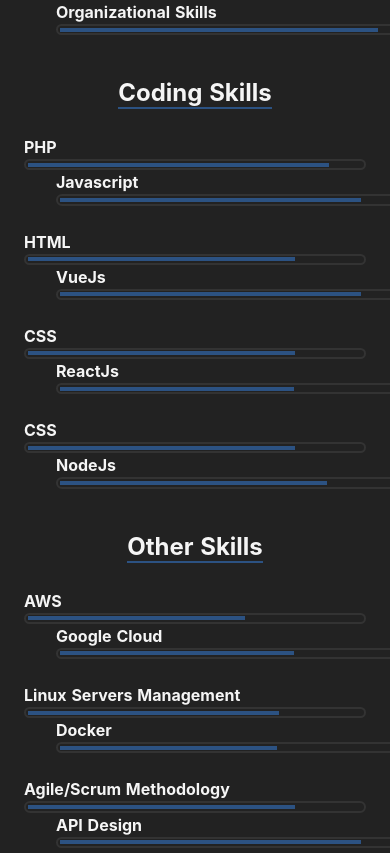
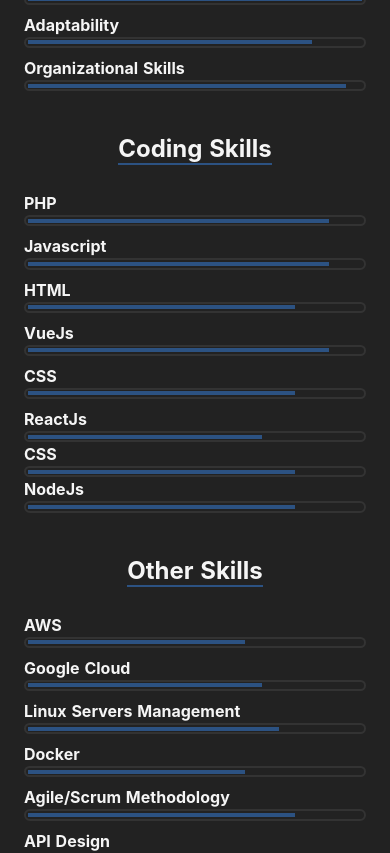
Before and after one commit to JuanNitram/personal-blog, a Nuxt app: page /resume in a window 390 px wide. Shown: the part 2497-3350 px from the top of the page. Built offline with nearby package versions, Linux system fonts and the light colour scheme.

Commit message:
Update responsive styles

```diff
--- a/components/pages/home/Facts.vue
+++ b/components/pages/home/Facts.vue
@@ -1,6 +1,6 @@
 <template>
     <div class="mx-auto px-2 lg:px-32 pb-12 text-gray-400">
-        <div class="w-full px-5 py-12">
+        <div class="w-full px-5 py-4">
             <h1 class="text-2xl font-bold text-center lg:text-left">
                 <span class="border-b-2 border-blue-800 text-gray-100">Fun Facts</span>
             </h1>
--- a/components/pages/home/Hero.vue
+++ b/components/pages/home/Hero.vue
@@ -1,11 +1,11 @@
 <template>
-    <div id="hero" class="block lg:flex mx-auto px-2 lg:px-72 py-12">
+    <div id="hero" class="block lg:flex mx-auto px-4 lg:px-72 py-8">
         <div class="w-full lg:w-1/2 flex flex-col justify-center items-center py-6">
             <img id="personal-image" src="~/assets/img/me.png" class="rounded-full border-gray-700 w-64 h-64 lg:w-96 lg:h-96 shadow-lg"/>
         </div>
         <div class="w-full lg:w-1/2 flex flex-col justify-center">
-            <h3 class="text-md lg:text-xl text-center lg:text-left text-gray-400">Juan Vargas</h3>
-            <h1 class="text-xl lg:text-2xl lg:text-4xl text-center lg:text-left text-gray-100">Software Developer</h1>
+            <h3 class="text-lg lg:text-xl text-center lg:text-left text-gray-400">Juan Vargas</h3>
+            <h1 class="text-3xl lg:text-4xl text-center lg:text-left text-gray-100">Software Developer</h1>
             <p class="text-sm lg:text-md text-center lg:text-left text-gray-400">Lorem ipsum dolor, sit amet consectetur adipisicing elit. Saepe earum, eius velit commodi porro recusandae cupiditate odio eos quae et! Architecto vero nihil atque, aliquid totam aliquam. Ducimus, soluta quis.</p>
             <div class="hidden lg:flex justify-center lg:justify-start pt-6">
                 <Button text="Download CV" />
--- a/components/pages/resume/Certificates.vue
+++ b/components/pages/resume/Certificates.vue
@@ -5,7 +5,7 @@
         </div>
 
         <div class="block lg:flex">
-            <div class="w-full lg:w-1/2 flex border border-gray-800 rounded-lg mr-8">
+            <div class="w-full lg:w-1/2 flex border border-gray-800 rounded-lg mr-0 lg:mr-8 mt-8 lg:mt-0">
                 <div class="flex items-center justify-center p-10 bg-gray-800" style="min-width: 9rem;">
                     <i class="fas fa-undo fa-2x text-gray-900"></i>
                 </div>
@@ -15,7 +15,7 @@
                     <h3 class="text-xs text-gray-400">19 April 2018</h3>
                 </div>
             </div>
-            <div class="w-full lg:w-1/2 flex border border-gray-800 rounded-lg mr-8">
+            <div class="w-full lg:w-1/2 flex border border-gray-800 rounded-lg ml-0 lg:ml-8 mt-8 lg:mt-0">
                 <div class="flex items-center justify-center p-10 bg-gray-800" style="min-width: 9rem;">
                     <i class="fab fa-docker fa-2x text-gray-900"></i>
                 </div>
@@ -54,26 +54,3 @@
         }
     }
 </script>
-
-// <div class="block lg:flex">
-//             <div class="w-full lg:w-1/2 flex border border-gray-800 rounded-lg mr-8">
-//                 <div class="flex items-center p-10 bg-gray-800">
-//                     <i class="fab fa-docker fa-2x text-gray-900"></i>
-//                 </div>
-//                 <div class="block my-auto px-5">
-//                     <h1 class="font-bold text-xl text-gray-100">Docker and Kubernetes: The complete guide</h1>
-//                     <h2 class="text-sm text-gray-400">Membership ID: xxxx</h2>
-//                     <h3 class="text-xs text-gray-400">19 April 2018</h3>
-//                 </div>
-//             </div>
-//             <div class="w-full lg:w-1/2 flex border border-gray-800 rounded-lg ml-8">
-//                 <div class="flex items-center p-10 bg-gray-800">
-//                     <i class="fab fa-docker fa-2x text-gray-900"></i>
-//                 </div>
-//                 <div class="block my-auto px-5">
-//                     <h1 class="font-bold text-xl text-gray-100">Docker and Kubernetes: The complete guide</h1>
-//                     <h2 class="text-sm text-gray-400">Membership ID: xxxx</h2>
-//                     <h3 class="text-xs text-gray-400">19 April 2018</h3>
-//                 </div>
-//             </div>
-//         </div>
--- a/components/pages/resume/Skills.vue
+++ b/components/pages/resume/Skills.vue
@@ -4,20 +4,20 @@
             <Title text="Personal Skills"/>
         </div>
 
-        <div class="block lg:flex pb-6">
-            <div class="w-full lg:w-1/2 block mr-8">
+        <div class="block lg:flex pb-0 lg:pb-6">
+            <div class="w-full lg:w-1/2 block mr-0 lg:mr-8">
                 <StatusBar text="Problem Solving" width="100%"/>
             </div>
-            <div class="w-full lg:w-1/2 block ml-8">
+            <div class="w-full lg:w-1/2 block pb-2 lg:pb-0 ml-0 lg:ml-8">
                 <StatusBar text="Team work" width="100%"/>
             </div>
         </div>
 
         <div class="block lg:flex pb-10">
-            <div class="w-full lg:w-1/2 block mr-8">
+            <div class="w-full lg:w-1/2 block pb-2 lg:pb-0 mr-0 lg:mr-8">
                 <StatusBar text="Adaptability" width="85%"/>
             </div>
-            <div class="w-full lg:w-1/2 block ml-8">
+            <div class="w-full lg:w-1/2 block ml-0 lg:ml-8">
                 <StatusBar text="Organizational Skills" width="95%"/>
             </div>
         </div>
@@ -26,38 +26,38 @@
             <Title text="Coding Skills"/>
         </div>
 
-        <div class="block lg:flex pb-6">
-            <div class="w-full lg:w-1/2 block mr-8">
+        <div class="block lg:flex pb-0 lg:pb-6">
+            <div class="w-full lg:w-1/2 block pb-2 lg:pb-0 mr-0 lg:mr-8">
                 <StatusBar text="PHP" width="90%"/>
             </div>
-            <div class="w-full lg:w-1/2 block ml-8">
+            <div class="w-full lg:w-1/2 block pb-2 lg:pb-0 ml-0 lg:ml-8">
                 <StatusBar text="Javascript" width="90%"/>
             </div>
         </div>
 
-        <div class="block lg:flex pb-6">
-            <div class="w-full lg:w-1/2 block mr-8">
+        <div class="block lg:flex pb-0 lg:pb-6">
+            <div class="w-full lg:w-1/2 block pb-2 lg:pb-0 mr-0 lg:mr-8">
                 <StatusBar text="HTML" width="80%"/>
             </div>
-            <div class="w-full lg:w-1/2 block ml-8">
+            <div class="w-full lg:w-1/2 block pb-2 lg:pb-0 ml-0 lg:ml-8">
                 <StatusBar text="VueJs" width="90%"/>
             </div>
         </div>
 
-        <div class="block lg:flex pb-6">
-            <div class="w-full lg:w-1/2 block mr-8">
+        <div class="block lg:flex pb-0 lg:pb-6">
+            <div class="w-full lg:w-1/2 pb-2 lg:pb-0 block mr-8">
                 <StatusBar text="CSS" width="80%"/>
             </div>
-            <div class="w-full lg:w-1/2 block ml-8">
+            <div class="w-full lg:w-1/2 block ml-0 lg:ml-8">
                 <StatusBar text="ReactJs" width="70%"/>
             </div>
         </div>
 
         <div class="block lg:flex pb-10">
-            <div class="w-full lg:w-1/2 block mr-8">
+            <div class="w-full lg:w-1/2 block mr-0 lg:mr-8">
                 <StatusBar text="CSS" width="80%"/>
             </div>
-            <div class="w-full lg:w-1/2 block ml-8">
+            <div class="w-full lg:w-1/2 block ml-0 lg:ml-8">
                 <StatusBar text="NodeJs" width="80%"/>
             </div>
         </div>
@@ -66,29 +66,29 @@
             <Title text="Other Skills"/>
         </div>
 
-        <div class="block lg:flex pb-6">
-            <div class="w-full lg:w-1/2 block mr-8">
+        <div class="block lg:flex pb-0 lg:pb-6">
+            <div class="w-full lg:w-1/2 block pb-2 lg:pb-0 mr-0 lg:mr-8">
                 <StatusBar text="AWS" width="65%"/>
             </div>
-            <div class="w-full lg:w-1/2 block ml-8">
+            <div class="w-full lg:w-1/2 block pb-2 lg:pb-0 ml-0 lg:ml-8">
                 <StatusBar text="Google Cloud" width="70%"/>
             </div>
         </div>
 
-        <div class="block lg:flex pb-6">
-            <div class="w-full lg:w-1/2 block mr-8">
+        <div class="block lg:flex pb-0 lg:pb-6">
+            <div class="w-full lg:w-1/2 block pb-2 lg:pb-0 mr-0 lg:mr-8">
                 <StatusBar text="Linux Servers Management" width="75%"/>
             </div>
-            <div class="w-full lg:w-1/2 block ml-8">
+            <div class="w-full lg:w-1/2 block pb-2 lg:pb-0 ml-0 lg:ml-8">
                 <StatusBar text="Docker" width="65%"/>
             </div>
         </div>
 
         <div class="block lg:flex pb-6">
-            <div class="w-full lg:w-1/2 block mr-8">
+            <div class="w-full lg:w-1/2 block pb-2 lg:pb-0 mr-0 lg:mr-8">
                 <StatusBar text="Agile/Scrum Methodology" width="80%"/>
             </div>
-            <div class="w-full lg:w-1/2 block ml-8">
+            <div class="w-full lg:w-1/2 block ml-0 lg:ml-8">
                 <StatusBar text="API Design" width="90%"/>
             </div>
         </div>
```
Also changed, not shown: components/pages/home/Services.vue (+5 -5 lines).
